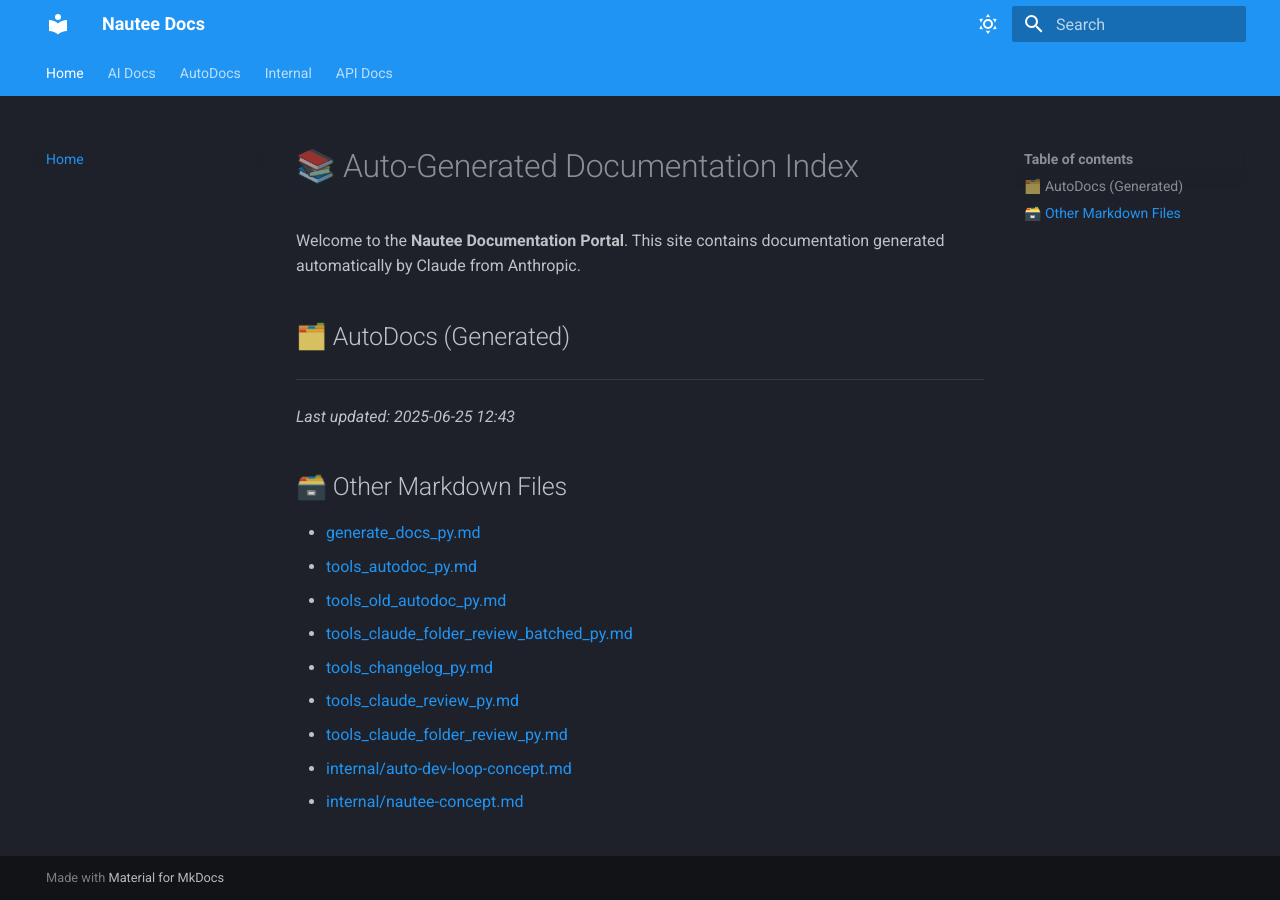
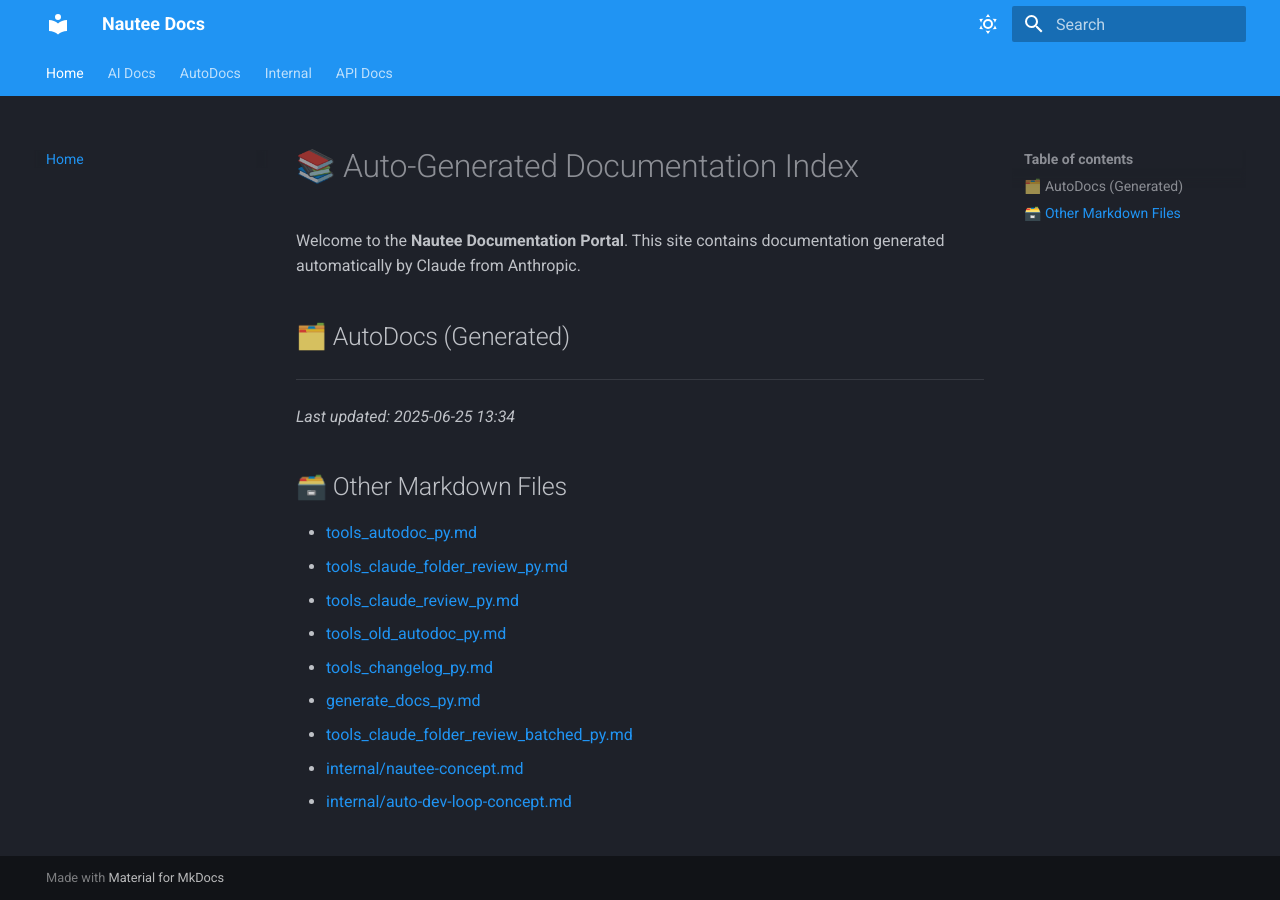
Before and after one commit to 48Nauts-Operator/nautee, an MkDocs documentation site: the page built from docs/index.md, in a window 1280 px wide. Built offline with MkDocs 1.6.1 and Material for MkDocs 9.7.7, drawn with Linux system fonts in a browser that asks for light colours.

```diff
--- a/docs/index.md
+++ b/docs/index.md
@@ -7,16 +7,16 @@ Welcome to the **Nautee Documentation Portal**. This site contains documentation
 
 ---
 
-_Last updated: 2025-06-25 12:43_
+_Last updated: 2025-06-25 13:34_
 
 ## 🗃️ Other Markdown Files
 
+- [tools_autodoc_py.md](tools_autodoc_py.md)
+- [tools_claude_folder_review_py.md](tools_claude_folder_review_py.md)
+- [tools_claude_review_py.md](tools_claude_review_py.md)
+- [tools_old_autodoc_py.md](tools_old_autodoc_py.md)
+- [tools_changelog_py.md](tools_changelog_py.md)
 - [generate_docs_py.md](generate_docs_py.md)
-- [tools_autodoc_py.md](tools_autodoc_py.md)
-- [tools_old_autodoc_py.md](tools_old_autodoc_py.md)
 - [tools_claude_folder_review_batched_py.md](tools_claude_folder_review_batched_py.md)
-- [tools_changelog_py.md](tools_changelog_py.md)
-- [tools_claude_review_py.md](tools_claude_review_py.md)
-- [tools_claude_folder_review_py.md](tools_claude_folder_review_py.md)
+- [internal/nautee-concept.md](internal/nautee-concept.md)
 - [internal/auto-dev-loop-concept.md](internal/auto-dev-loop-concept.md)
-- [internal/nautee-concept.md](internal/nautee-concept.md)
```
